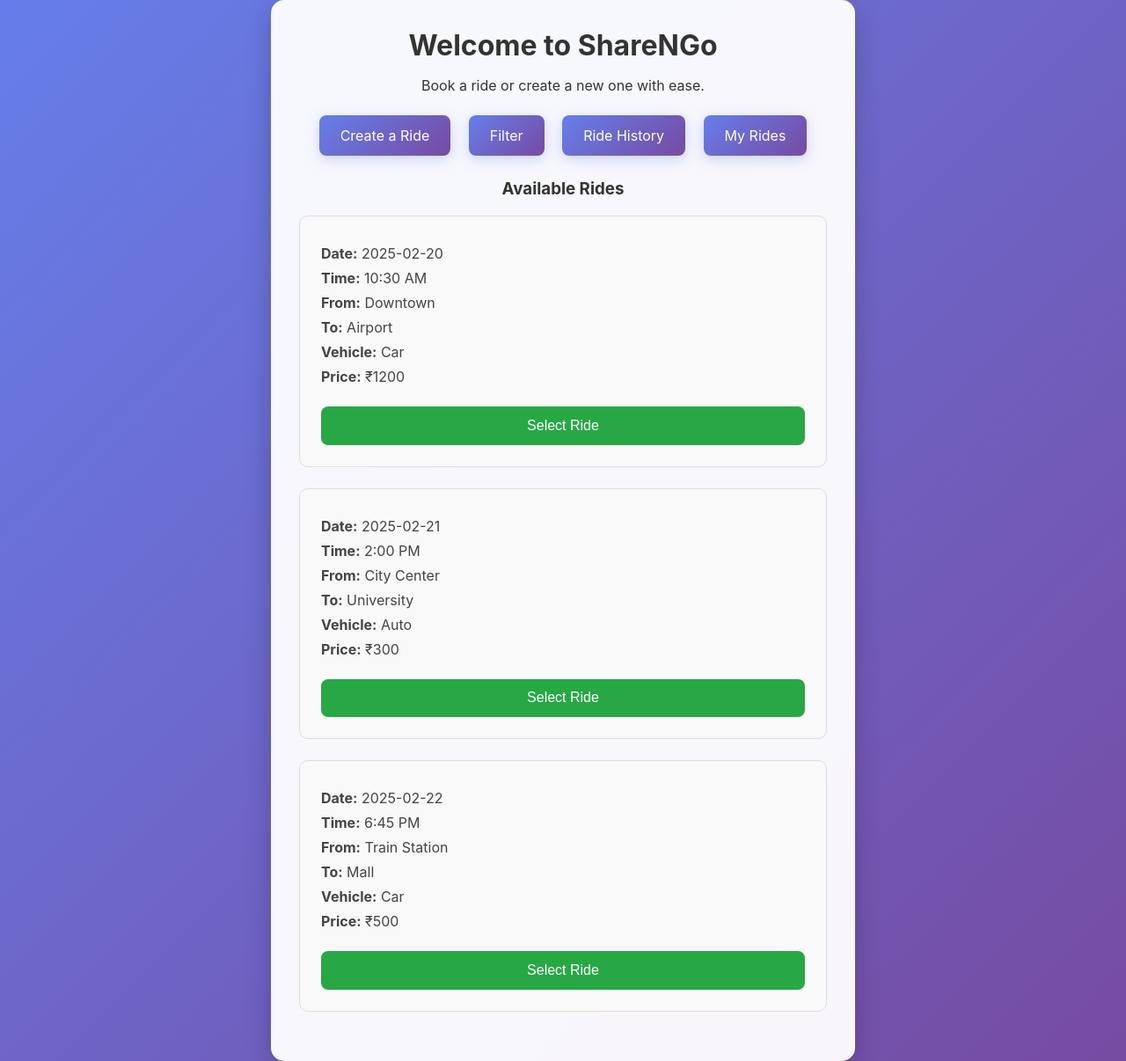
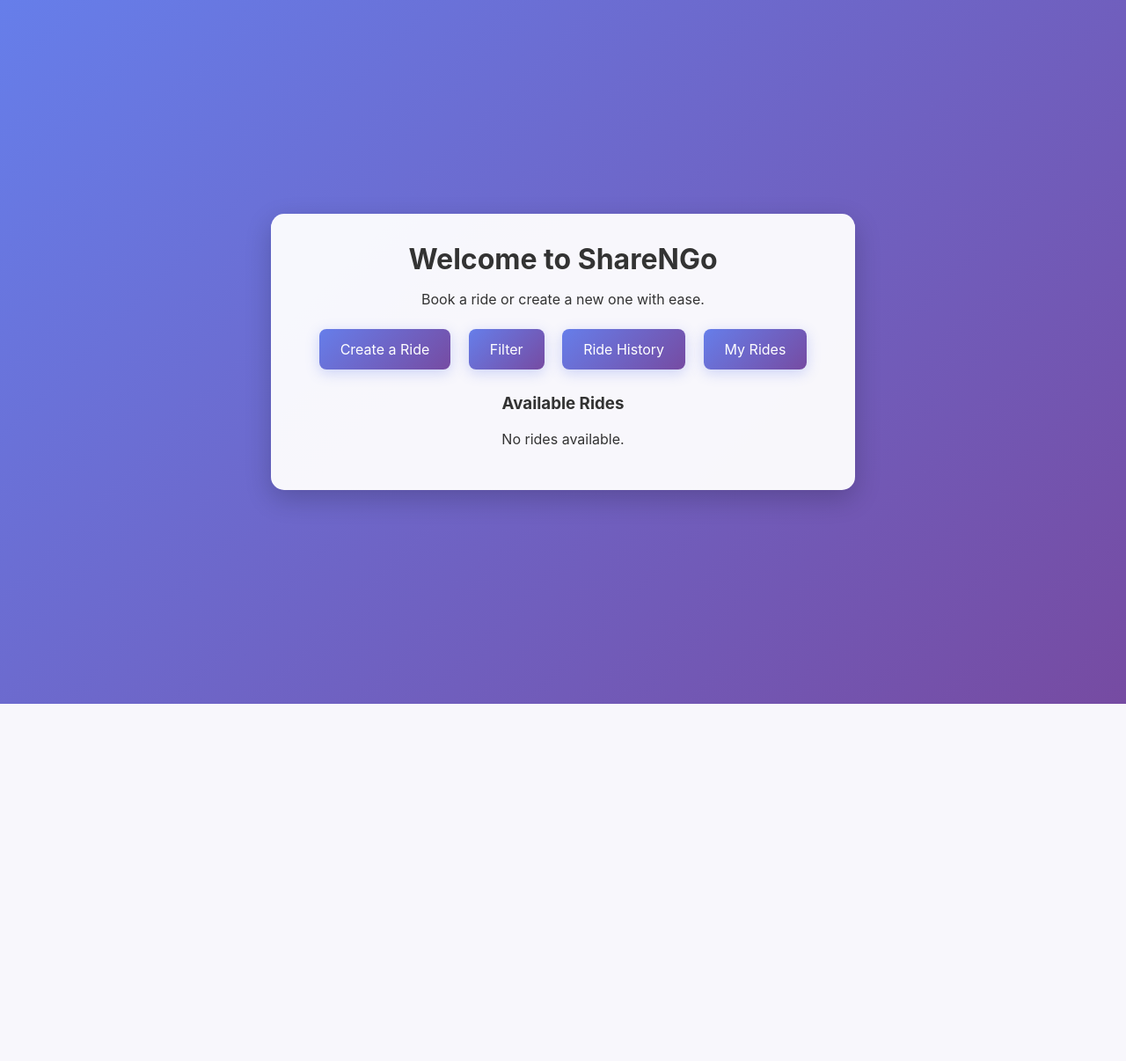
Before and after one commit to Nitheeshkumar-24/ride-sharing, a Flask app: page /index in a window 1280 px wide. Shown: the whole page at 88% size. After the commit the page ends 800 px from the top, so only its background shows below. Run offline with Flask 3, Linux system fonts and the light colour scheme.

Commit message:
index have been changed to dynamic

```diff
--- a/templates/index.html
+++ b/templates/index.html
@@ -106,55 +106,30 @@
         <div class="available-rides">
             <h3>Available Rides</h3>
 
-            <!-- Ride 1 -->
+            {% for ride in rides %}
             <div class="ride-box">
-                <p><strong>Date:</strong> 2025-02-20</p>
-                <p><strong>Time:</strong> 10:30 AM</p>
-                <p><strong>From:</strong> Downtown</p>
-                <p><strong>To:</strong> Airport</p>
-                <p><strong>Vehicle:</strong> Car</p>
-                <p><strong>Price:</strong> ₹1200</p>
-                <button class="select-btn" onclick="selectRide('2025-02-20', '10:30 AM', 'Downtown', 'Airport', 'Car', '1200')">Select Ride</button>
+                <p><strong>Date:</strong> {{ ride.ride_date_and_time.strftime('%Y-%m-%d %H:%M:%S') }}</p>
+                <p><strong>From:</strong> {{ ride.from_location }}</p>
+                <p><strong>To:</strong> {{ ride.to_location }}</p>
+                <p><strong>Vehicle:</strong> {{ ride.vehicle_id }}</p>
+                <p><strong>Seats Available:</strong> {{ ride.available_seats }}</p>
+                <p><strong>Price:</strong> ₹{{ ride.total_price }}</p>
+                <button class="select-btn" onclick="selectRide('{{ ride.ride_date_and_time }}', '{{ ride.from_location }}', '{{ ride.to_location }}', '{{ ride.vehicle_id }}', '{{ ride.total_price }}')">Select Ride</button>
             </div>
-
-            <!-- Ride 2 -->
-            <div class="ride-box">
-                <p><strong>Date:</strong> 2025-02-21</p>
-                <p><strong>Time:</strong> 2:00 PM</p>
-                <p><strong>From:</strong> City Center</p>
-                <p><strong>To:</strong> University</p>
-                <p><strong>Vehicle:</strong> Auto</p>
-                <p><strong>Price:</strong> ₹300</p>
-                <button class="select-btn" onclick="selectRide('2025-02-21', '2:00 PM', 'City Center', 'University', 'Auto', '300')">Select Ride</button>
-            </div>
-
-            <!-- Ride 3 -->
-            <div class="ride-box">
-                <p><strong>Date:</strong> 2025-02-22</p>
-                <p><strong>Time:</strong> 6:45 PM</p>
-                <p><strong>From:</strong> Train Station</p>
-                <p><strong>To:</strong> Mall</p>
-                <p><strong>Vehicle:</strong> Car</p>
-                <p><strong>Price:</strong> ₹500</p>
-                <button class="select-btn" onclick="selectRide('2025-02-22', '6:45 PM', 'Train Station', 'Mall', 'Car', '500')">Select Ride</button>
-            </div>
+            {% else %}
+            <p>No rides available.</p>
+            {% endfor %}
         </div>
     </div>
 
     <script>
-        function selectRide(date, time, from, to, vehicle, price) {
+        function selectRide(date, from, to, vehicle, price) {
             let selectedRides = JSON.parse(localStorage.getItem("myRides")) || [];
-
-            let ride = { date, time, from, to, vehicle, price, owner: "Ride Owner" };
-
+            let ride = { date, from, to, vehicle, price, owner: "Ride Owner" };
             selectedRides.push(ride);
-
             localStorage.setItem("myRides", JSON.stringify(selectedRides));
-
             alert("Ride selected successfully!");
-
-            // Redirect to "My Rides"
-            window.location.href = "my_rides.html";
+            window.location.href = "/my_rides_page";
         }
 
         document.getElementById("ride-creation").addEventListener("click", function () {
```
